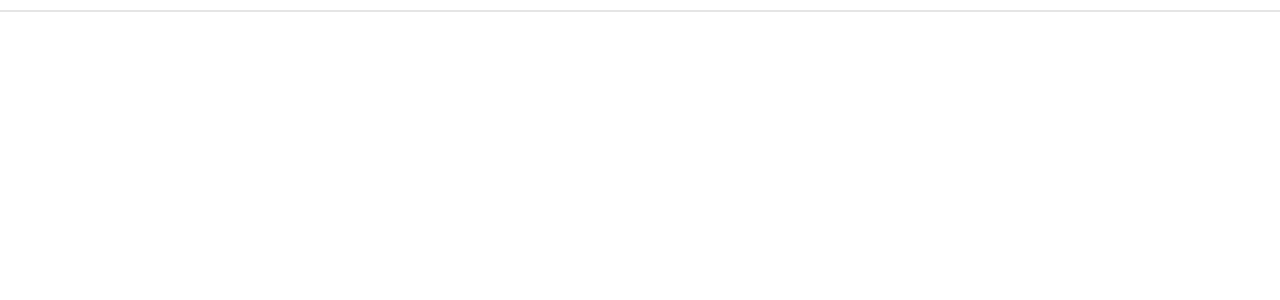
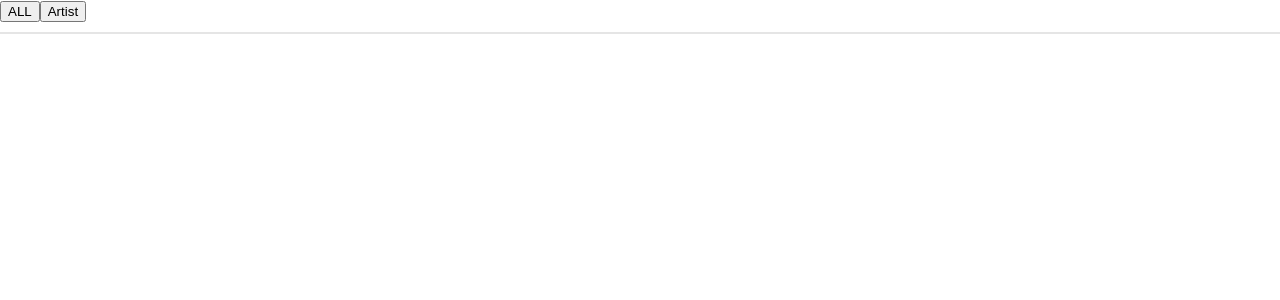
Before and after one commit to Hungeun2/mlt2022, a React (Create React App) app: page / in a window 1280 px wide. Shown: the top 300 px of the page. Built offline with nearby package versions, Linux system fonts and the light colour scheme.

Commit message:
Feat: Add Header structure

```diff
--- a/src/component/Main.jsx
+++ b/src/component/Main.jsx
@@ -2,6 +2,7 @@
 import axios from 'axios';
 import { Link } from 'react-router-dom';
 import { ItemList, Item } from 'style/MainStyle';
+import Header from './common/Header';
 
 const Main = () => {
   const API = process.env.REACT_APP_END_POINT;
@@ -21,6 +22,8 @@
   }, [API]);
 
   return (
+    <>
+      <Header />
       <ItemList>
         {songList.map((data, index) => (
           <Item>
@@ -33,6 +36,7 @@
           </Item>
         ))}
       </ItemList>
+    </>
   );
 };
 
--- /dev/null
+++ b/src/component/common/Header.jsx
@@ -0,0 +1,12 @@
+import React from 'react';
+
+const Header = () => {
+  return (
+    <>
+      <button>ALL</button>
+      <button>Artist</button>
+    </>
+  );
+};
+
+export default Header;
--- /dev/null
+++ b/src/style/HeaderStyle.js
@@ -0,0 +1 @@
+import styled from 'styled-components';
```
Lines whose indentation alone changed are shown as unchanged.
